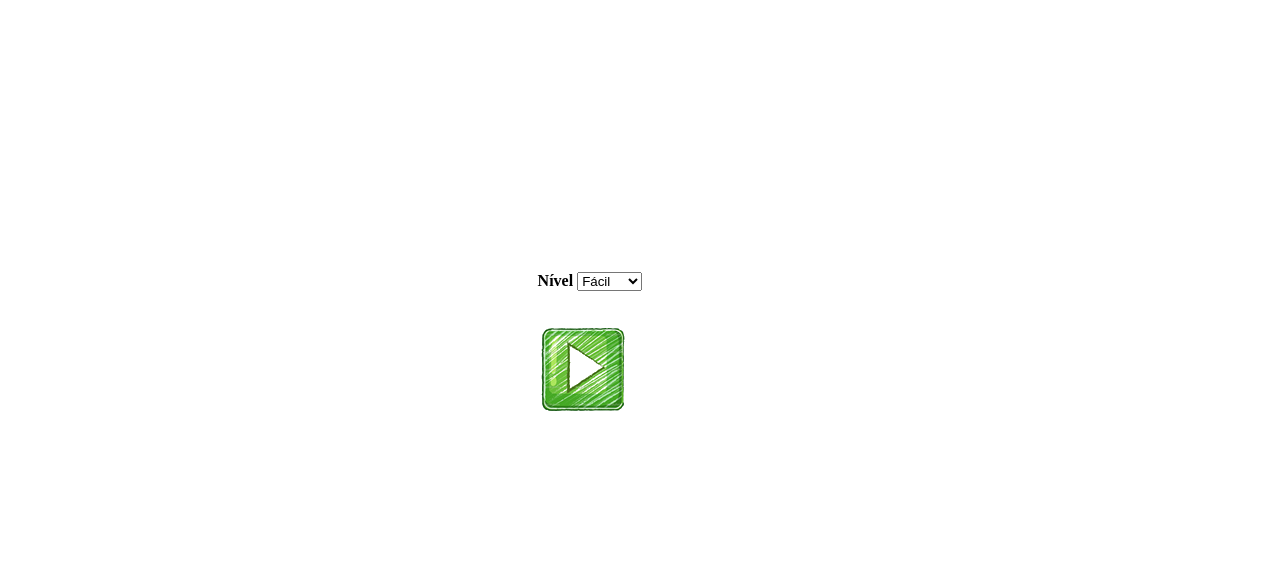
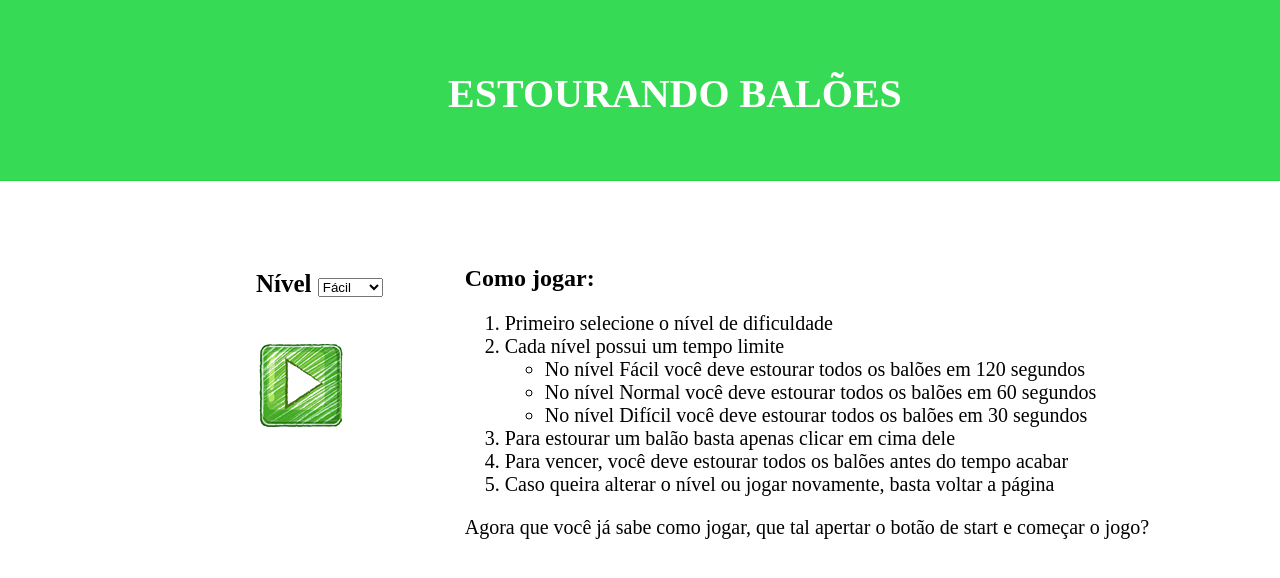
Before and after one commit to jmontejr/BalloonsBurstingGame, a plain HTML site: page index.html in a window 1280 px wide. Drawn offline with Linux system fonts and the light colour scheme.

Commit message:
Update html files and Create css file
Create file estilo.css
Move css code in html files to estilo.css file

```diff
--- /dev/null
+++ b/estilo.css
@@ -0,0 +1,49 @@
+/* --- Index--- */
+.body{
+    margin:0;
+    padding: 0;
+}
+.font_size{
+    font-size:20px;
+}
+.instrucoes{
+    margin-left: 8%;
+}
+.float_left{
+    float:left;
+}
+.header{
+    height: 180px;
+    border-bottom: 1px solid rgba(34, 214, 66, 0.9);
+    background: rgba(34, 214, 66, 0.9);
+}
+.header h1{
+    font-size: 40px;
+    text-align:center;
+    position:absolute;
+    left: 35%;
+    top: 43px;
+    color: #fff;
+}
+.conteudo{
+    margin-top:5%;
+    margin-left: 20%;
+}
+
+/* --- Jogo --- */
+
+.principal{
+    float: left;
+    width: auto;
+    height: 500px;
+    background:#FFF;
+    border:solid 1px #A2A2A2;
+    margin-right:5px;
+}
+.cenario{
+    float: left;
+    width: 600px;
+    height: 500px;
+    background: url('imagens/cenario.png');
+    background-position: bottom;
+}
--- a/index.html
+++ b/index.html
@@ -1,7 +1,6 @@
 <!DOCTYPE HTML>
 <html lang="pt-br">
 	<head>
-
 		<link rel="icon" type="image/png" href="imagens/balao_azul_pequeno.png" />
 
 		<meta charset="UTF-8">
@@ -16,11 +15,19 @@
 
 			}
 		</script>
+
+		<link rel="stylesheet" type="text/css" href="estilo.css" />
 	</head>
 
-	<body>
-		<div style="position:absolute; top:32%; left:42%;">
-			<p>
+	<body class="body">
+
+		<div class="header">
+			<h1>ESTOURANDO BALÕES</h1>
+		</div>
+
+		<div class="conteudo">
+			<div class="float_left">
+				<p style="font-size:25px;">
 					<b>Nível</b>
 					<select id="nivel_jogo">
 						<option value="1">Fácil</option>
@@ -31,6 +38,26 @@
 				<br />
 				<img onclick="iniciarJogo()" src="imagens/iniciar.png" />
 			</div>
+			<div class="instrucoes float_left">
+				<h2>Como jogar:</h2>
+				<ol class="font_size">
+					<li>Primeiro selecione o nível de dificuldade</li>
+					<li>Cada nível possui um tempo limite
+						<ul>
+							<li>No nível Fácil você deve estourar todos os balões em 120 segundos</li>
+							<li>No nível Normal você deve estourar todos os balões em 60 segundos</li>
+							<li>No nível Difícil você deve estourar todos os balões em 30 segundos</li>
+						</ul>
+					</li>
+					<li>Para estourar um balão basta apenas clicar em cima dele</li>
+					<li>Para vencer, você deve estourar todos os balões antes do tempo acabar</li>
+					<li>Caso queira alterar o nível ou jogar novamente, basta voltar a página</li>
+				</ol>
+				<p class="font_size">
+					Agora que você já sabe como jogar, que tal apertar o botão de start e começar o jogo?
+				</p>
+			</div>
+		</div>
 	</body>
 
 </html>
```
Also changed, not shown: jogo.html (+4 -3 lines). Lines whose indentation alone changed are shown as unchanged.
